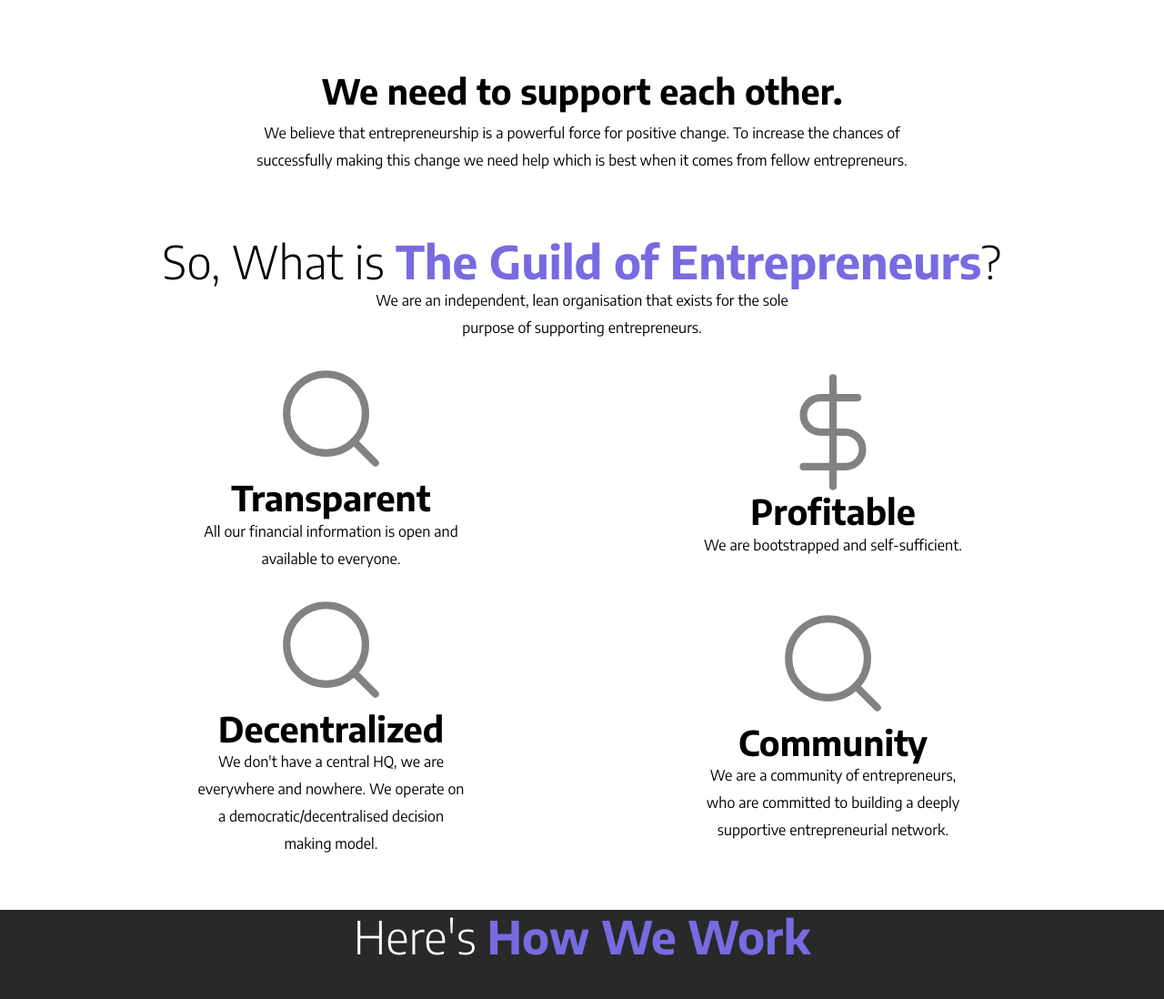
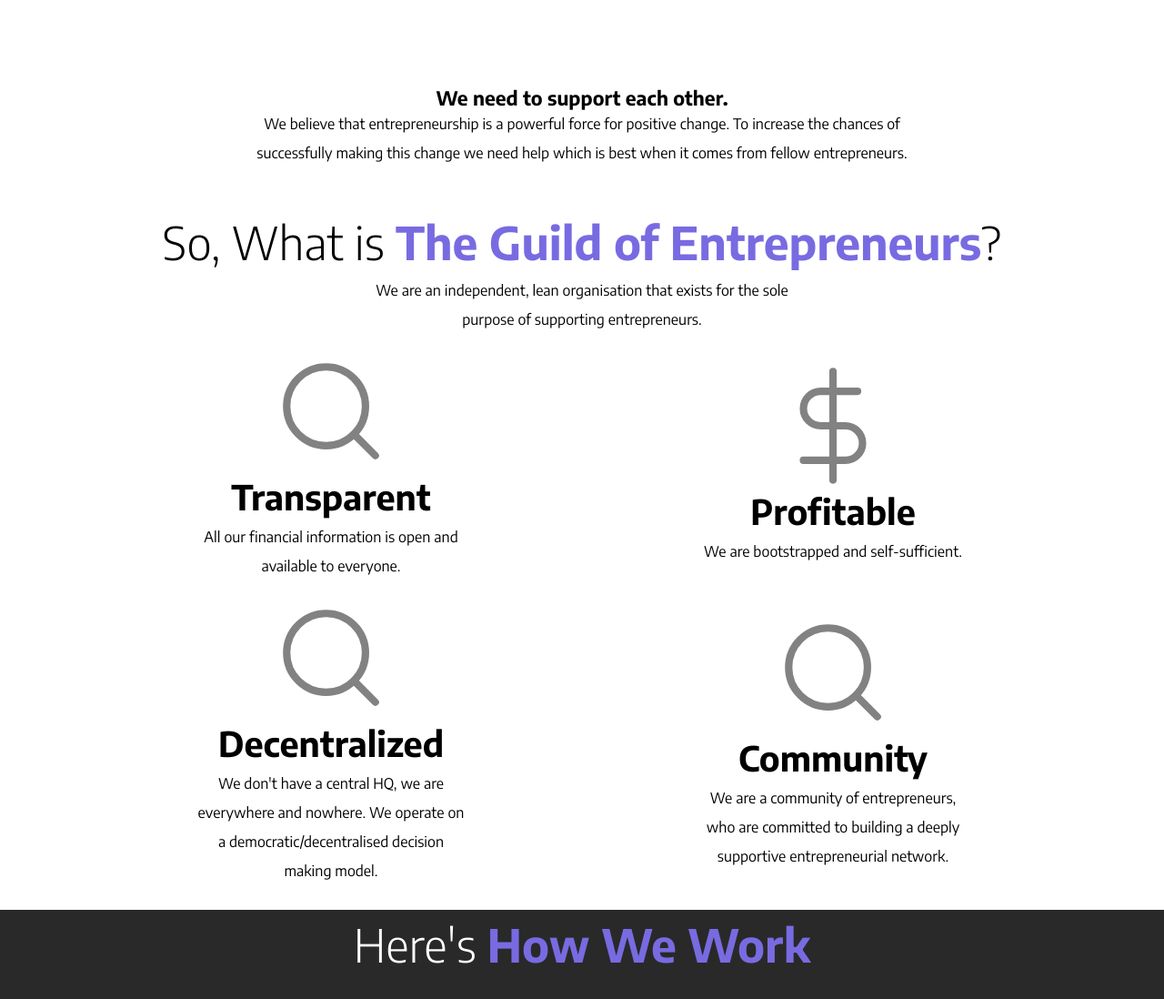
Before and after one commit to Guild-of-Entrepreneurs/site, a Gatsby site: page / in a window 1280 px wide. Shown: the part 1400-2498 px from the top of the page at 91% size. Built offline with nearby package versions, Linux system fonts and the light colour scheme; Gatsby itself is replaced by a stand-in of ours.

Commit message:
Added Global Heading Components

```diff
--- a/src/components/App/Sections/Benefits/index.js
+++ b/src/components/App/Sections/Benefits/index.js
@@ -2,7 +2,7 @@
 import styled from "styled-components"
 import FullWidthSection from "../../../Layout/FullWidthSection"
 import Row from "../../../Layout/Row"
-import Heading from "../../../shared/styles/Heading"
+import { H2, H3 } from "../../../shared/styles/Heading"
 
 const BenefitsStyles = styled(FullWidthSection)`
   text-align: center;
@@ -21,13 +21,13 @@
   return (
     <BenefitsStyles>
       <Headline sd={2} ed={6} sm={2} em={10} sl={2} el={14}>
-        <Heading>
+        <H2>
           <span className="strong">Benefits and Features</span>
-        </Heading>
+        </H2>
       </Headline>
       <Benefit>
         <Content sd={2} ed={6} sm={2} em={10} sl={3} el={7}>
-          <h3>Learn</h3>
+          <H3>Learn</H3>
           <p>
             Learn from like-minded entrepreneurs with their own unique insights
             and stories. Grow your business through actionable advice and
@@ -37,7 +37,7 @@
       </Benefit>
       <Benefit>
         <Content sd={2} ed={6} sm={2} em={10} sl={9} el={13}>
-          <h3>Connect</h3>
+          <H3>Connect</H3>
           <p>
             Grow your network of like-minded entrepreneurs and mentors that you
             can support and call on for advice.
@@ -46,7 +46,7 @@
       </Benefit>
       <Benefit>
         <Content sd={2} ed={6} sm={2} em={10} sl={3} el={7}>
-          <h3>Collaborate</h3>
+          <H3>Collaborate</H3>
           <p>
             Start collaborating with other members so you can get your ideas off
             the ground faster.
--- a/src/components/App/Sections/Explanation/index.js
+++ b/src/components/App/Sections/Explanation/index.js
@@ -3,7 +3,7 @@
 import { DollarSign, Search } from "react-feather"
 import FullWidthSection from "../../../Layout/FullWidthSection"
 import Row from "../../../Layout/Row"
-import Heading from "../../../shared/styles/Heading"
+import { H2, H3 } from "../../../shared/styles/Heading"
 
 const ExplanationStyles = styled(FullWidthSection)`
   min-height: var(--sectionHeight);
@@ -59,9 +59,9 @@
   return (
     <ExplanationStyles>
       <Content sd={2} ed={6} sm={3} em={9} sl={2} el={14}>
-        <Heading>
+        <H2>
           So, What is <span class="strong">The Guild of Entrepreneurs</span>?
-        </Heading>
+        </H2>
         <p>
           We are an independent, lean organisation that exists for the sole
           purpose of supporting entrepreneurs.
@@ -69,17 +69,17 @@
       </Content>
       <InfoBlock sd={2} ed={6} sm={2} em={6} sl={3} el={7}>
         <Search></Search>
-        <h3>Transparent</h3>
+        <H3>Transparent</H3>
         <p>All our financial information is open and available to everyone.</p>
       </InfoBlock>
       <InfoBlock sd={2} ed={6} sm={6} em={10} sl={9} el={13}>
         <DollarSign></DollarSign>
-        <h3>Profitable</h3>
+        <H3>Profitable</H3>
         <p>We are bootstrapped and self-sufficient.</p>
       </InfoBlock>
       <InfoBlock sd={2} ed={6} sm={2} em={6} sl={3} el={7}>
         <Search></Search>
-        <h3>Decentralized</h3>
+        <H3>Decentralized</H3>
         <p>
           We don't have a central HQ, we are everywhere and nowhere. We operate
           on a democratic/decentralised decision making model.
@@ -87,7 +87,7 @@
       </InfoBlock>
       <InfoBlock sd={2} ed={6} sm={6} em={10} sl={9} el={13}>
         <Search></Search>
-        <h3>Community</h3>
+        <H3>Community</H3>
         <p>
           We are a community of entrepreneurs, who are committed to building a
           deeply supportive entrepreneurial network.
--- a/src/components/App/Sections/HowWeWork/index.js
+++ b/src/components/App/Sections/HowWeWork/index.js
@@ -2,7 +2,7 @@
 import styled from "styled-components"
 import FullWidthSection from "../../../Layout/FullWidthSection"
 import Row from "../../../Layout/Row"
-import Heading from "../../../shared/styles/Heading"
+import { H2 } from "../../../shared/styles/Heading"
 
 const HowWeWorkStyles = styled(FullWidthSection)`
   min-height: var(--sectionHeight);
@@ -21,9 +21,9 @@
   return (
     <HowWeWorkStyles>
       <Headline sd={2} ed={6} sm={2} em={10} sl={2} el={14}>
-        <Heading light>
+        <H2 light>
           Here's <span className="strong">How We Work</span>
-        </Heading>
+        </H2>
       </Headline>
     </HowWeWorkStyles>
   )
--- a/src/components/App/Sections/Leading/Content.js
+++ b/src/components/App/Sections/Leading/Content.js
@@ -3,6 +3,7 @@
 import { Link } from "gatsby"
 import styled from "styled-components"
 import Row from "../../../Layout/Row"
+import { H4 } from "../../../shared/styles/Heading"
 
 const ContentStyles = styled(Row)`
   text-align: center;
@@ -33,7 +34,7 @@
 
 const Content = ({ paragraph, paragraphHeading }) => (
   <ContentStyles sd={2} ed={6} sm={3} em={9} sl={4} el={12}>
-    <h3>{paragraphHeading}</h3>
+    <H4>{paragraphHeading}</H4>
     <p>{paragraph}</p>
   </ContentStyles>
 )
--- a/src/components/App/Sections/Leading/index.js
+++ b/src/components/App/Sections/Leading/index.js
@@ -3,7 +3,7 @@
 
 import FullWidthSection from "../../../Layout/FullWidthSection"
 import Row from "../../../Layout/Row"
-import Heading from "../../../shared/styles/Heading"
+import { H2 } from "../../../shared/styles/Heading"
 import Content from "./Content.js"
 
 const LeadingStyles = styled(FullWidthSection)`
@@ -22,13 +22,13 @@
   return (
     <LeadingStyles>
       <Headline sd={2} ed={6} sm={1} em={11} sl={1} el={15}>
-        <Heading>
+        <H2>
           <h2>
             If you want to be, are or support entrepreneurs,
             <br />
             <span className="strong">The Guild is for you.</span>
           </h2>
-        </Heading>
+        </H2>
       </Headline>
       <Content
         paragraphHeading="Being an entrepreneur is tough."
--- a/src/components/App/Sections/Members/index.js
+++ b/src/components/App/Sections/Members/index.js
@@ -2,7 +2,7 @@
 import styled from "styled-components"
 import FullWidthSection from "../../../Layout/FullWidthSection"
 import Row from "../../../Layout/Row"
-import Heading from "../../../shared/styles/Heading"
+import { H2 } from "../../../shared/styles/Heading"
 
 const MembersStyles = styled(FullWidthSection)`
   min-height: var(--sectionHeight);
@@ -78,9 +78,9 @@
   return (
     <MembersStyles>
       <Headline sd={2} ed={6} sm={2} em={10} sl={2} el={14}>
-        <Heading>
+        <H2>
           <span className="stong">Meet Our Members</span>
-        </Heading>
+        </H2>
         <p>Here's what our members have to say.</p>
       </Headline>
       <Row className="testimonials" sd={2} ed={6} sm={2} em={10} sl={2} el={14}>
--- a/src/components/shared/GlobalStyles.js
+++ b/src/components/shared/GlobalStyles.js
@@ -52,7 +52,7 @@
     --h6: 1.7rem;
     --bodyFontSize: 1.52rem;
     --buttonFontSize: var(--bodyFontSize);
-    --bodyLineHeight: 2.3rem;
+    --bodyLineHeight: 32px;
 
     --lightWeight: 200;
     --strongWeight: 700;
@@ -99,7 +99,7 @@
   }
 
   p {
-    line-height: 30px;
+    line-height: var(--bodyLineHeight);
   }
 
   h1,h2,h3,h4,h5 {
@@ -110,31 +110,38 @@
 
   h1 {
     font-size: var(--h1);
+    line-height: calc(1.5 * var(--h1));
   }
 
   h2 {
     font-size: var(--h2);
+    line-height: calc(1.5 * var(--h2));
   }
 
   h3 {
     font-size: var(--h3);
+    line-height: calc(1.5 * var(--h3));
   }
 
   h4 {
     font-size: var(--h4);
+    line-height: calc(1.5 * var(--h4));
   }
 
   h5 {
     font-size: var(--h5);
+    line-height: calc(1.5 * var(--h5));
   }
 
   h6 {
     font-size: var(--h6);
+    line-height: calc(1.5 * var(--h6));
   }
 
   a {
     color: var(--black);
     text-decoration: none;
+    line-height: var(--bodyLineHeight);
   }
 
   @media ${props => props.theme.breakpoints.s} {
--- a/src/components/shared/styles/Heading.js
+++ b/src/components/shared/styles/Heading.js
@@ -1,6 +1,6 @@
 import styled from "styled-components"
 
-const Heading = styled.h2`
+export const H2 = styled.h2`
   font-weight: var(--lightWeight);
   color: ${props => (props.light ? "var(--white)" : "var(--dark)")};
 
@@ -11,4 +11,13 @@
   }
 `
 
-export default Heading
+export const H3 = styled.h3`
+  font-weight: var(--strongWeight);
+  font-size: var(--h3);
+`
+
+export const H4 = styled.h4`
+  font-weight: var(--strongWeight);
+  line-height: 2.5rem;
+  font-size: var(--h4);
+`
```
